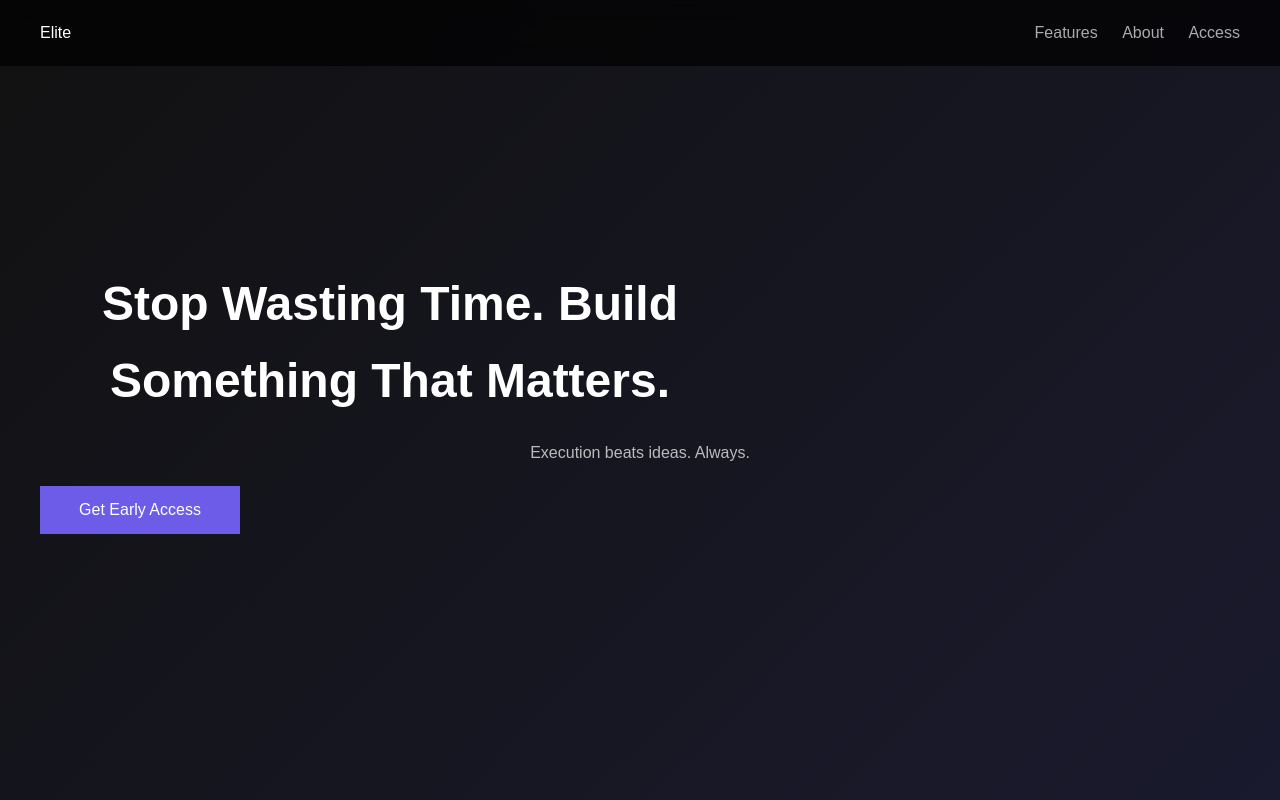
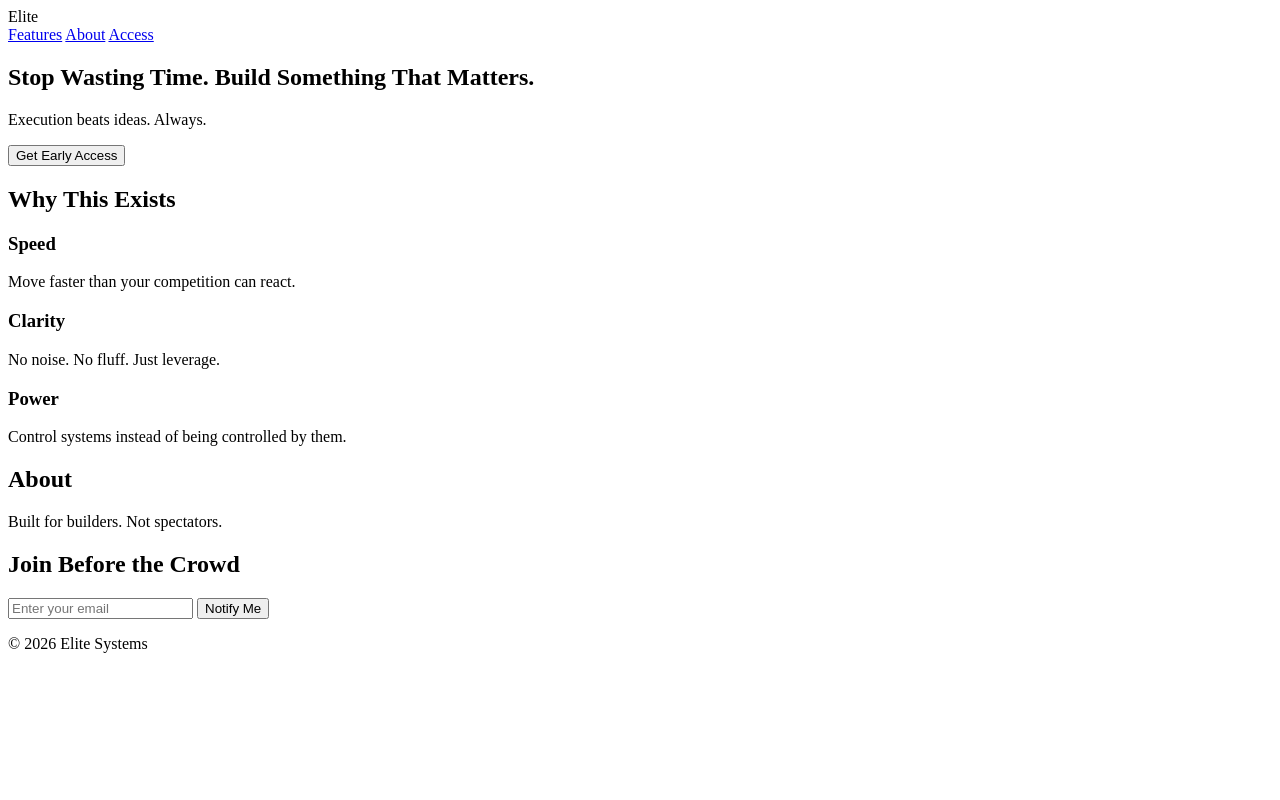
Before and after one commit to Sauraibh/deployment, a plain HTML site: page index.html in a window 1280 px wide. Shown: the top 800 px of the page. Drawn offline with Linux system fonts and the light colour scheme.

Commit message:
Test change

```diff
--- a/index.html
+++ b/index.html
@@ -2,103 +2,7 @@
 <html lang="en">
 <head>
   <meta charset="UTF-8">
-  <title>Elite Landing</title>
-  <meta name="viewport" content="width=device-width, initial-scale=1.0">
-
-  <style>
-    * { box-sizing: border-box; margin: 0; font-family: Arial, sans-serif; }
-
-    body {
-      background: #0e0e11;
-      color: #fff;
-      line-height: 1.6;
-    }
-
-    .nav {
-      display: flex;
-      justify-content: space-between;
-      padding: 20px 40px;
-      position: fixed;
-      width: 100%;
-      background: rgba(0,0,0,0.7);
-      backdrop-filter: blur(10px);
-      z-index: 100;
-    }
-
-    .nav a {
-      margin-left: 20px;
-      color: #aaa;
-      text-decoration: none;
-    }
-
-    .nav a:hover { color: #fff; }
-
-    .hero {
-      height: 100vh;
-      display: flex;
-      flex-direction: column;
-      justify-content: center;
-      padding: 0 40px;
-      background: linear-gradient(135deg, #111, #1a1a2e);
-    }
-
-    .hero h1 {
-      font-size: 3rem;
-      max-width: 700px;
-    }
-
-    .hero p {
-      margin: 20px 0;
-      color: #bbb;
-    }
-
-    .hero button {
-      width: 200px;
-      padding: 15px;
-      background: #6c5ce7;
-      border: none;
-      color: #fff;
-      cursor: pointer;
-      font-size: 1rem;
-    }
-
-    section {
-      padding: 100px 40px;
-      text-align: center;
-    }
-
-    .feature-grid {
-      display: grid;
-      grid-template-columns: repeat(auto-fit, minmax(220px, 1fr));
-      gap: 30px;
-      margin-top: 40px;
-    }
-
-    .card {
-      background: #16161c;
-      padding: 30px;
-      border-radius: 10px;
-    }
-
-    .cta input {
-      padding: 15px;
-      width: 260px;
-      border: none;
-      border-radius: 5px;
-      margin-right: 10px;
-    }
-
-    .cta button {
-      padding: 15px 25px;
-      background: #00b894;
-      border: none;
-      color: #fff;
-      cursor: pointer;
-    }
-
-    .footer {
-      padding: 20px;
-      text-align: center;
+  <t
       color: #666;
     }
   </style>
```
